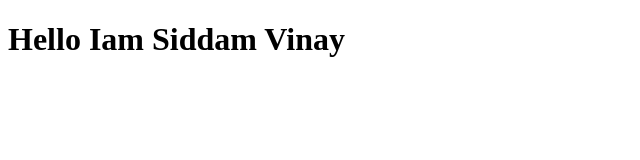
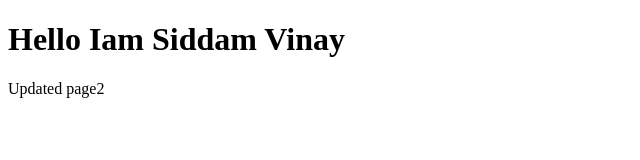
Before and after one commit to siddamvinay2001/siddamvinay2001.github.io, a plain HTML site: page index.html in a window 1280 px wide. Shown: the whole page, without its empty margins (0-640 px from the left). Drawn offline with Linux system fonts and the light colour scheme.

Commit message:
2nd version

```diff
--- a/index.html
+++ b/index.html
@@ -5,5 +5,6 @@
     </head>
     <body>
         <h1>Hello Iam Siddam Vinay</h1>
+        <p>Updated page2</p>
     </body>
 </html>
```
